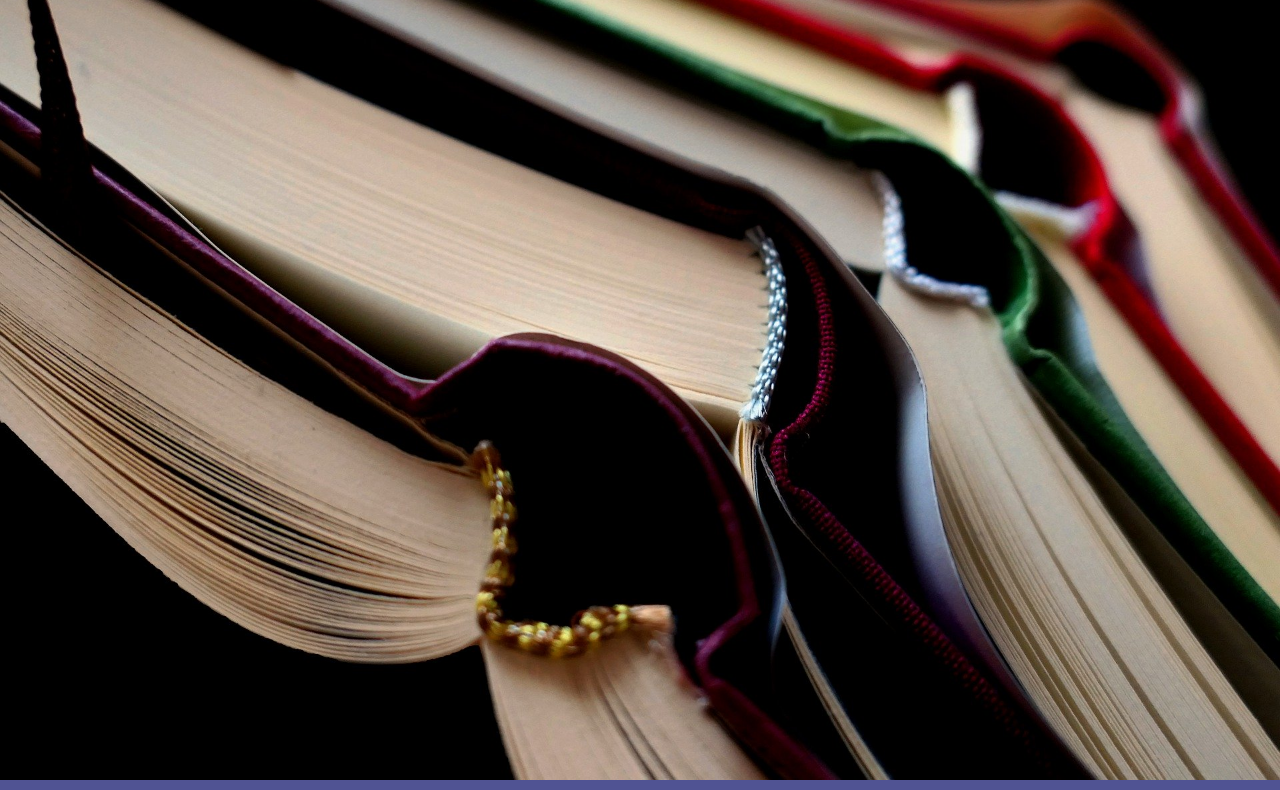
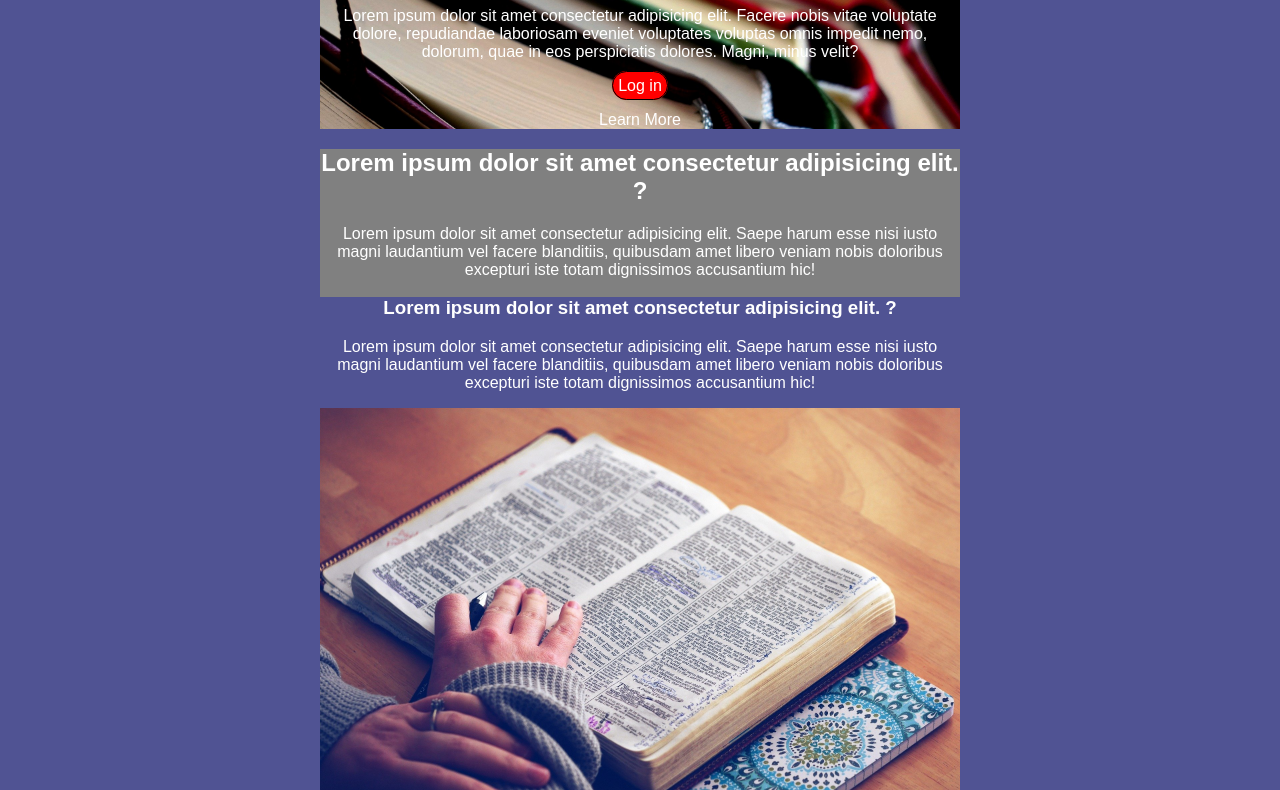
Before and after one commit to bw-pintereach2/marketing-page, a plain HTML site: page index.html in a window 1280 px wide. Shown: the part 91-881 px from the top of the page. Drawn offline with Linux system fonts and the light colour scheme.

```diff
--- a/index.html
+++ b/index.html
@@ -14,7 +14,7 @@
 </nav>
 
     <div class='header'>
-    <img src='assets/TopPic.jpg' class='image'>
+    <div class='text'>
         <h1>
             Company Name
         </h1>
@@ -23,6 +23,7 @@
         </p>
         <a class='LogInButton'>Log in</a>
     <p>Learn More</p>
+        </div>
     </div>
 
 <div class="sectionDark">
--- a/less/main.less
+++ b/less/main.less
@@ -3,6 +3,11 @@ body{
     color:@text;
     margin: 0px;
     font-family: @fontText;
+
+     @media @tablet, @desktop {
+
+    .sideBars()
+    }
 }
 
 .menuBar{
@@ -12,8 +17,8 @@ body{
 }
 
 .header{
-    background-image: url('TopPic.jpg');
-
+    background-image: url(../assets/TopPic.jpg);
+    background-size: 100%;
     .image();
     .center();
     color: @text;
--- a/less/mixins.less
+++ b/less/mixins.less
@@ -23,3 +23,8 @@
     border-radius: 30px;
     padding: 5px;
 }
+
+.sideBars{
+    margin-left: 25%;
+    margin-right: 25%;
+}
--- a/less/variables.less
+++ b/less/variables.less
@@ -4,3 +4,6 @@
 @purple: #505393;
 @backGroundButtonColor: red;
 @fontText: HaasGrotDisp,sans-serif;
+
+@tablet: ~'(min-width: 500px)';
+@desktop: ~'(min-width: 800px)';
```
Also changed, not shown: aboutPage.html (+1 -0 lines), css/about.css (added), css/index.css. Lines whose indentation alone changed are shown as unchanged.
